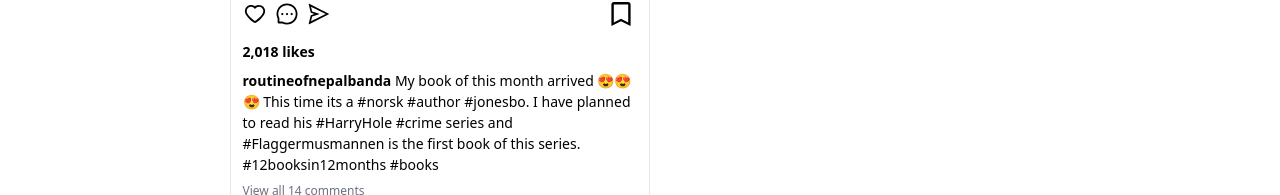
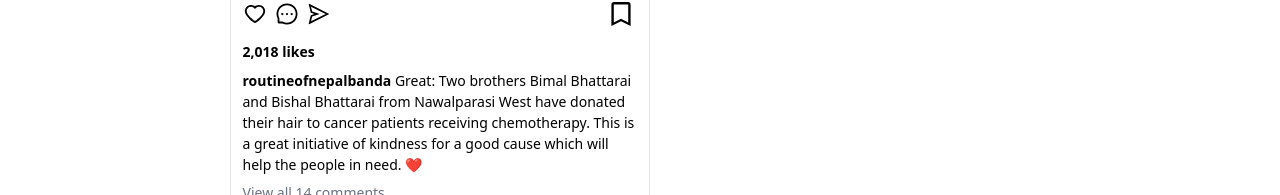
Before and after one commit to realswikarrr/insta-clone, a Next.js app: page / in a window 1280 px wide. Shown: the part 605-800 px from the top of the page. Built offline with nearby package versions, Linux system fonts and the light colour scheme.

Commit message:
fix: 🐛 Made Some Fixes To UI

```diff
--- a/components/feed.tsx
+++ b/components/feed.tsx
@@ -74,34 +74,12 @@ const Feed = () => {
         >
           routineofnepalbanda
         </a>{" "}
-        My book of this month arrived 😍😍😍 This time its a #norsk #author
-        #jonesbo. I have planned to read his{" "}
-        <a className="text-blue-dark no-underline" href="#">
-          #HarryHole
-        </a>{" "}
-        <a className="text-blue-dark no-underline" href="#">
-          #crime
-        </a>{" "}
-        series and{" "}
-        <a className="text-blue-dark no-underline" href="#">
-          #Flaggermusmannen
-        </a>{" "}
-        is the first book of this series.
-        <br />
-        <a
-          className="text-blue-dark no-underline"
-          href="https://www.instagram.com/explore/tags/12booksin12months/"
-        >
-          #12booksin12months
-        </a>{" "}
-        <a
-          className="text-blue-dark no-underline"
-          href="https://www.instagram.com/explore/tags/books/"
-        >
-          #books
-        </a>
+        Great: Two brothers Bimal Bhattarai and Bishal Bhattarai from
+        Nawalparasi West have donated their hair to cancer patients receiving
+        chemotherapy. This is a great initiative of kindness for a good cause
+        which will help the people in need. ❤️
       </div>
-      <div className="text-xs px-3 py-2  text-gray-500">
+      <div className="text-sm px-3 py-2  text-gray-500">
         View all 14 comments
       </div>
       <div className="text-xs px-3 py-1 uppercase text-gray-500">
```
